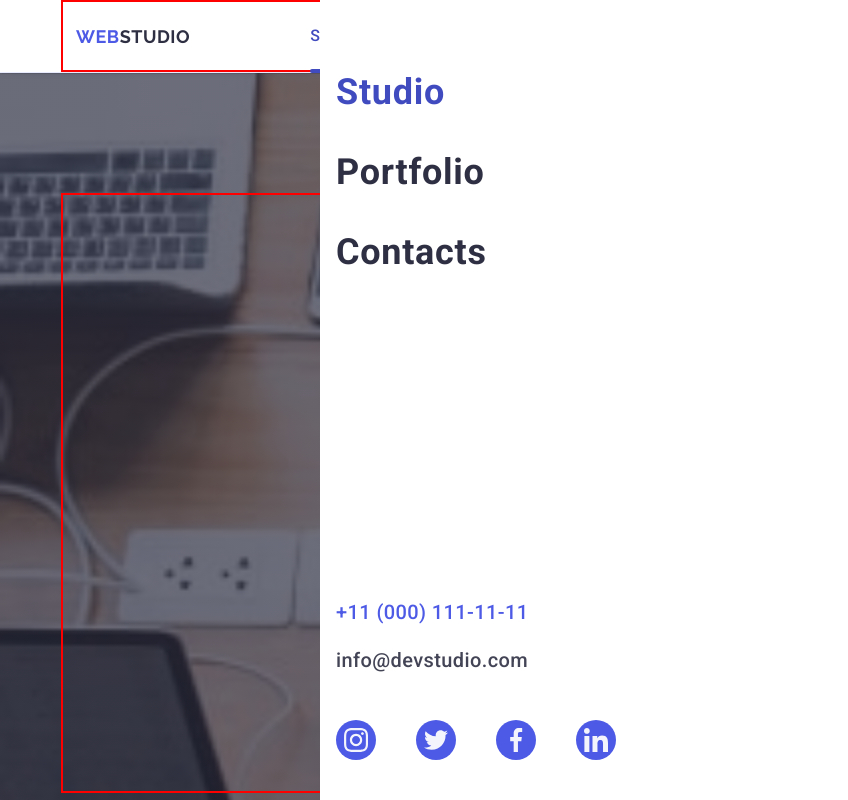
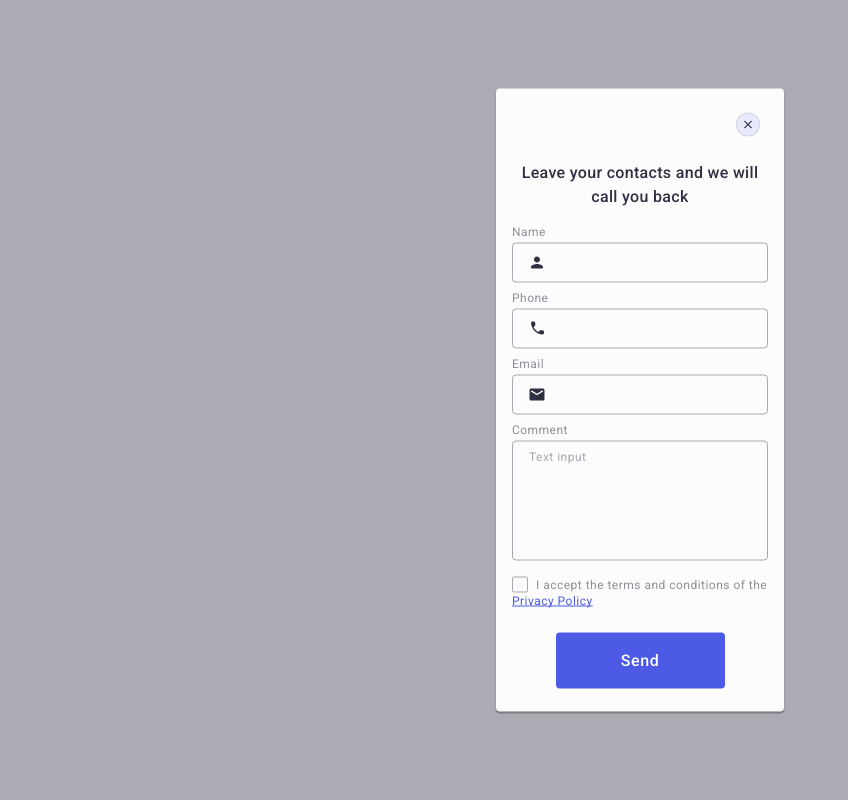
Before and after one commit to HannaHtslk/WebStudio, a plain HTML site: page index.html in a window 1280 px wide. Shown: the top 800 px of the page, without its empty margins (0-848 px from the left). Drawn offline with nearby package versions, Linux system fonts and the light colour scheme.

Commit message:
mob modal done

```diff
--- a/css/mobile.first.css
+++ b/css/mobile.first.css
@@ -344,8 +344,8 @@ footer {
     margin: 0 auto;
     padding: 16px 32px;
     display: block;
-    min-width: 105px;
-    min-height: 24px;
+    width: 169px;
+    height: 56px;
     border: none;
     border-radius: 4px;
     cursor: pointer;
@@ -933,7 +933,7 @@ gap: 24px;
     display: flex;
     flex-direction: column;
 
-    transform: translateX(320px);
+    transform: translateX(767px);
     transition: transform 250ms cubic-bezier(0.4, 0, 0.2, 1);
 }
 .mobile-menu.is-open {
@@ -1018,4 +1018,243 @@ margin-bottom: 24px;
     gap: 40px;
 
 }
+
+@media screen and (min-width: 768px) {
+    .mobile-menu {
+        display: none;
+    }
+}
+
 /* #endregion */
+
+
+/* #region Backdrop */
+.backdrop {
+    position: fixed;
+    top: 0;
+    left: 0;
+    width: 100%;
+    height: 100%;
+    z-index: 100000;
+    background-color: rgba(46, 47, 66, 0.40);
+/*
+    opacity: 0;
+    pointer-events: none;
+    visibility: hidden;
+    transition: opacity 250ms cubic-bezier(0.4, 0, 0.2, 1),
+        visibility 250ms cubic-bezier(0.4, 0, 0.2, 1); */
+}
+.backdrop.is-open {
+    opacity: 1;
+    visibility: visible;
+    pointer-events: initial;
+}
+.modal {
+    position: absolute;
+    top: 50%;
+    left: 50%;
+    transform: translateX(-50%) translateY(-50%);
+
+    transition: transform 250ms cubic-bezier(0.4, 0, 0.2, 1);
+
+    padding: 72px 16px 24px 16px;
+    width: 288px;
+    height: 623px;
+    border-radius: 4px;
+    background-color: #FCFCFC;
+    box-shadow: 0px 1px 1px 0px rgba(0, 0, 0, 0.14), 0px 1px 3px 0px rgba(0, 0, 0, 0.12), 0px 2px 1px 0px rgba(0, 0, 0, 0.20);
+}
+
+.close-btn {
+    position: absolute;
+    top: 24px;
+    right: 24px;
+    width: 24px;
+    height: 24px;
+    padding: 0;
+    display: flex;
+    align-items: center;
+    justify-content: center;
+    cursor: pointer;
+
+    border-radius: 50%;
+    background-color: #E7E9FC;
+    border: 1px solid rgba(0, 0, 0, 0.1);
+    transition: background-color 250ms cubic-bezier(0.4, 0, 0.2, 1),
+        border 250ms cubic-bezier(0.4, 0, 0.2, 1);
+}
+
+.close-btn-icon {
+    fill: #2E2F42;
+    transition: fill 250ms cubic-bezier(0.4, 0, 0.2, 1);
+}
+
+.close-btn:active {
+    background-color: #404BBF;
+    border: none;
+}
+
+.close-btn:active .close-btn-icon {
+    fill: #FFFFFF;
+}
+.modal-caption {
+    width: 256px;
+    color: #2E2F42;
+    text-align: center;
+    font-size: 16px;
+    font-weight: 500;
+    line-height: 24px;
+    letter-spacing: 0.32px;
+    margin-bottom: 16px;
+
+}
+.modal-form-field {
+    margin-bottom: 8px;
+}
+
+.modal-form-field-last {
+    margin-bottom: 16px;
+}
+
+.modal-form-label {
+    color: #8E8F99;
+    font-size: 12px;
+    line-height: 1.17;
+    letter-spacing: 0.48px;
+    display: block;
+    margin-bottom: 4px;
+}
+
+.modal-form-box {
+    position: relative;
+}
+
+.modal-form-input {
+    border-radius: 4px;
+    border: 1px solid rgba(46, 47, 66, 0.40);
+    outline: transparent;
+
+    padding: 11px 38px;
+    width: 100%;
+    height: 40px;
+    background-color: transparent;
+    transition: border-color 250ms cubic-bezier(0.4, 0, 0.2, 1);
+}
+
+.modal-form-input:focus {
+    border-color: #4D5AE5;
+}
+
+.modal-form-icon {
+    position: absolute;
+    top: 50%;
+    left: 16px;
+    transform: translateY(-50%);
+
+    fill: #2E2F42;
+    transition: fill 250ms cubic-bezier(0.4, 0, 0.2, 1);
+}
+
+.modal-form-input:focus+.modal-form-icon {
+    fill: #4D5AE5;
+}
+.modal-form-comment {
+    display: block;
+    margin-top: 4px;
+    width: 100%;
+    height: 120px;
+    padding: 8px 16px;
+    line-height: 1.17;
+    letter-spacing: 0.04em;
+    color: rgba(46, 47, 66, 0.4);
+    background-color: transparent;
+    resize: none;
+
+    border-radius: 4px;
+    border: 1px solid rgba(46, 47, 66, 0.40);
+    font-size: 12px;
+    outline: transparent;
+    transition: border-color 250ms cubic-bezier(0.4, 0, 0.2, 1);
+}
+
+.modal-form-comment:focus {
+    border-color: #4D5AE5;
+}
+
+.modal-form-comment::placeholder {
+    color: rgba(46, 47, 66, 0.40);
+    font-weight: 400;
+    line-height: 14px;
+    letter-spacing: 0.48px;
+}
+
+.modal-form-wrapper {
+    margin-bottom: 24px;
+}
+
+.visually-hidden {
+    position: absolute;
+    width: 1px;
+    height: 1px;
+    margin: -1px;
+    padding: 0;
+    overflow: hidden;
+    clip: rect(0, 0, 0, 0);
+    border: 0;
+}
+
+.modal-form-agreement {
+
+    display: block;
+    color: #8E8F99;
+    font-size: 12px;
+    font-weight: 400;
+    line-height: 1.17;
+    letter-spacing: 0.04em;
+
+    width: 100%;
+}
+
+.agreement-checkbox {
+    display: inline-flex;
+    align-items: center;
+    justify-content: center;
+    fill: transparent;
+    margin-right: 8px;
+    width: 16px;
+    height: 16px;
+    border: 1px solid rgba(46, 47, 66, 0.4);
+    border-radius: 2px;
+    transition: background-color 250ms cubic-bezier(0.4, 0, 0.2, 1),
+        border 250ms cubic-bezier(0.4, 0, 0.2, 1),
+        fill 250ms cubic-bezier(0.4, 0, 0.2, 1);
+}
+
+input[type="checkbox"]:checked+.modal-form-agreement .agreement-checkbox {
+    background-color: #404BBF;
+    border: none;
+    fill: #F4F4FD;
+}
+
+.checkbox-icon {
+    opacity: 0;
+    fill: #F4F4FD;
+    transition: opacity 250ms cubic-bezier(0.4, 0, 0.2, 1);
+}
+
+input[type="checkbox"]:checked+.modal-form-agreement .agreement-checkbox .checkbox-icon {
+    fill: #F4F4FD;
+    opacity: 1;
+}
+
+.agreement-link {
+    color: #4D5AE5;
+    font-size: 12px;
+    font-weight: 400;
+    line-height: 16px;
+    letter-spacing: 0.48px;
+    text-decoration: underline;
+    text-decoration-skip-ink: none;
+}
+
+/* #endregion */
--- a/index.html
+++ b/index.html
@@ -22,7 +22,7 @@
   <body>
     <!-- HEADER -->
 
-    <header class="page-header">
+    <header class="page-header hide">
       <div class="container">
         <nav class="page-nav">
           <a class="logo" href="./index.html"
@@ -67,14 +67,14 @@
     <!-- MAIN -->
     <main>
       <!-- WELCOME-PAGE -->
-      <section class="main-page">
+      <section class="main-page hide">
         <div class="container">
           <h1 class="main-title">Effective Solutions for Your Business</h1>
           <button class="modal-btn" type="button">Order Service</button>
         </div>
       </section>
       <!-- VALUES -->
-      <section class="company-values">
+      <section class="company-values hide">
         <div class="container">
           <h2 class="visually-hidden" hidden>Benefits</h2>
           <ul class="values">
@@ -130,7 +130,7 @@
         </div>
       </section>
       <!-- TEAM -->
-      <section class="company-team">
+      <section class="company-team hide">
         <div class="container">
           <h2 class="team-title">Our Team</h2>
           <ul class="team">
@@ -402,7 +402,7 @@
         </div>
       </section>
       <!-- PORTFOLIO -->
-      <section class="company-portfolio">
+      <section class="company-portfolio hide">
         <div class="container">
           <h2 class="portfolio-title">Our Portfolio</h2>
           <ul class="portfolio">
@@ -663,7 +663,7 @@
         </div>
       </section>
     </main>
-    <footer class="website-footer">
+    <footer class="website-footer hide">
       <div class="container">
         <div class="footer-top">
           <div class="footer-logo">
@@ -731,7 +731,7 @@
       </div>
     </footer>
     <!--BACKDROP-->
-    <div class="backdrop hide">
+    <div class="backdrop">
       <div class="modal">
         <button type="button" class="close-btn" aria-label="Modal close button">
           <svg class="close-btn-icon" width="8" height="8">
@@ -806,6 +806,7 @@
               name="user-privacy"
               id="user-privacy"
               value="true"
+              aria-hidden="true"
             />
             <label class="modal-form-agreement" for="user-privacy">
               <span class="agreement-checkbox">
```
Also changed, not shown: css/styles.css (+10 -0 lines).
